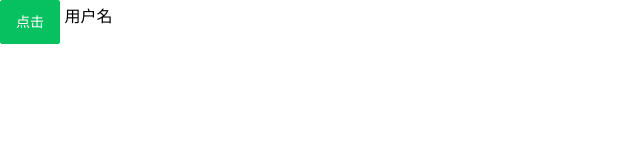
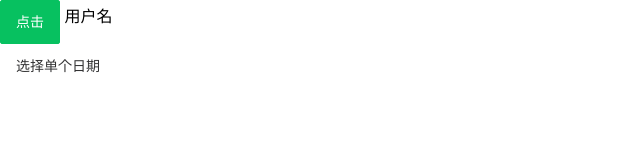
Before and after one commit to zhaobao1830/vitezb, a Vue app: page /#/home in a window 1280 px wide. Shown: the top 160 px of the page, without its empty margins (0-640 px from the left). Built offline with nearby package versions, Linux system fonts and the light colour scheme.

Commit message:
配置了unplugin-vue-components插件，不需要单独引入组件

```diff
--- a/src/main.js
+++ b/src/main.js
@@ -2,8 +2,6 @@ import { createApp } from 'vue'
 import App from './App.vue'
 import router from './router'
 import { setupStore } from '@/store'
-
-import { Button } from 'vant'
 
 import { registerGlobComp } from '@/components/base/registerGlobComp'
 
@@ -15,6 +13,6 @@ setupStore(app)
 // 注册全局组件
 registerGlobComp(app)
 
-app.use(Button)
+app
   .use(router)
   .mount('#app')
--- a/src/views/home/HomeView.vue
+++ b/src/views/home/HomeView.vue
@@ -3,11 +3,14 @@
     <a-button @click="setUser">赋值</a-button>
 
     用户名 {{userStore.userInfo.name}}
+    <van-cell title="选择单个日期" :value="date" @click="show = true" />
+    <van-calendar v-model:show="show" @confirm="onConfirm" />
   </div>
 </template>
 
 <script setup>
   import { useUserStore } from '@/store/modules/user'
+  import { ref } from 'vue'
 
   const userStore = useUserStore()
 
@@ -17,6 +20,14 @@
       age: '25'
     })
   }
+
+  const date = ref('')
+  const show = ref(false)
+  const onConfirm = (value) => {
+    show.value = false
+    date.value = formatDate(value)
+  }
+  const formatDate = (date) => `${date.getMonth() + 1}/${date.getDate()}`
 </script>
 
 <style scoped lang="scss">
```
Also changed, not shown: 1 other file (tests, documents, lock files or other folders).
